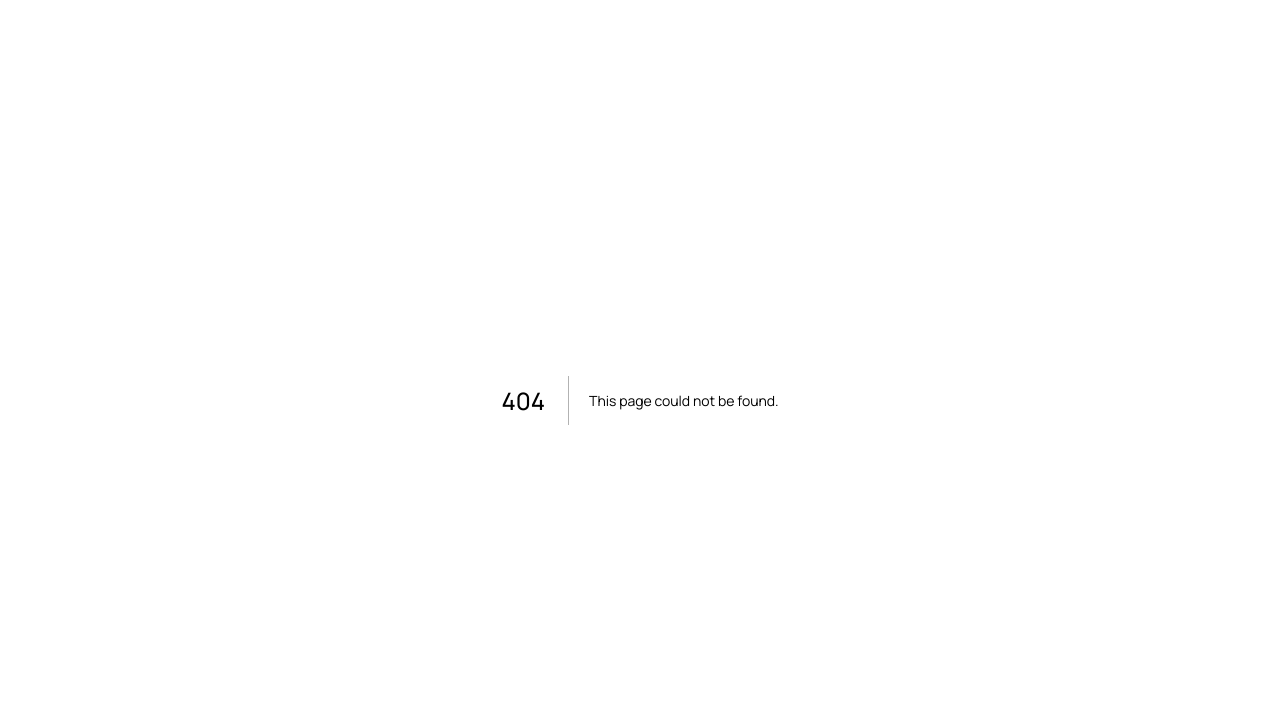
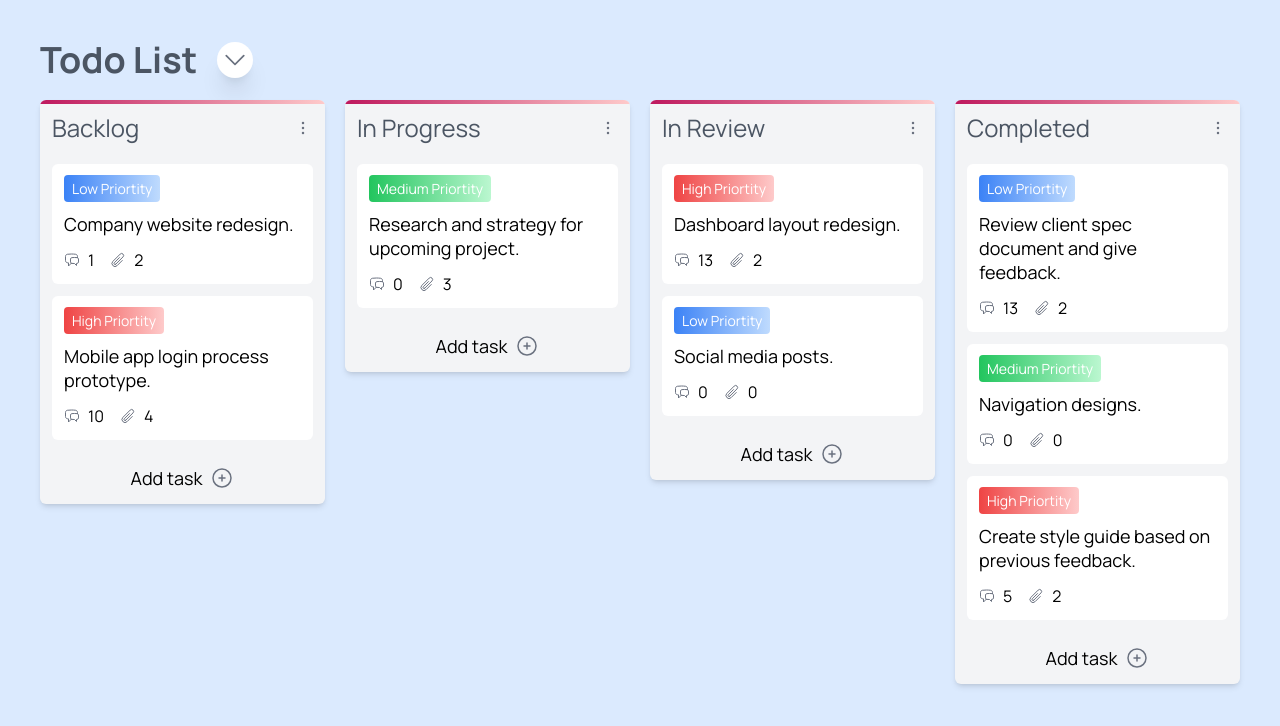
Before and after one commit to MrLatif/money-tracker, a Next.js app: page /KanbanBoard in a window 1280 px wide. Before the commit this address had no page. Shown: the top 726 px of the page. Built offline with nearby package versions, Linux system fonts and the light colour scheme.

Commit message:
feat: latest update on KanbanBoarad

```diff
--- a/components/Kanban.tsx
+++ b/components/KanbanBoard.tsx
@@ -13,11 +13,22 @@ import { DragDropContext, Draggable, Droppable } from "react-beautiful-dnd";
 
 const Kanban = () => {
   const [ready, setReady] = useState(false);
+  const [boardData, setBoardData] = useState(BoardData);
+
   useEffect(() => {
     if (process.browser) {
       setReady(true);
     }
   }, []);
+
+  const onDragEnd = (re: any) => {
+    console.log(re);
+    let newBoardData = boardData;
+    var dragItem = newBoardData[parseInt(re.souce.droppableId)].items[re.source.index];
+    newBoardData[parseInt(re.source.droppableId)].items.splice(re.souce.index,1);
+    newBoardData[parseInt(re.destination.droppableId)].items.splice(re.destination.index,0, dragItem);
+    setBoardData(newBoardData);
+  }
   return (
     <>
       <div className="p-10">
@@ -29,7 +40,7 @@ const Kanban = () => {
 
         {/* Board columns */}
         {ready && (
-          <DragDropContext>
+          <DragDropContext onDragEnd={onDragEnd}>
             <div className="grid grid-cols-4 gap-5 my-5">
               {BoardData.map((board, index) => {
                 return (
--- a/components/index.ts
+++ b/components/index.ts
@@ -2,7 +2,7 @@ import Hero from "./Hero";
 import CustomButton from "./CustomButton";
 import Navbar from "./Navbar";
 import Footer from "./Footer";
-import Kanban from "./Kanban";
+import Kanban from "./KanbanBoard";
 import TopBar from "./TopBar";
 import SideBar from "./SideBar";
 
```
Also changed, not shown: app/KanbanBoard/layout.tsx (renamed from app/kanban/layout.tsx), app/KanbanBoard/page.tsx (renamed from app/kanban/page.tsx).
